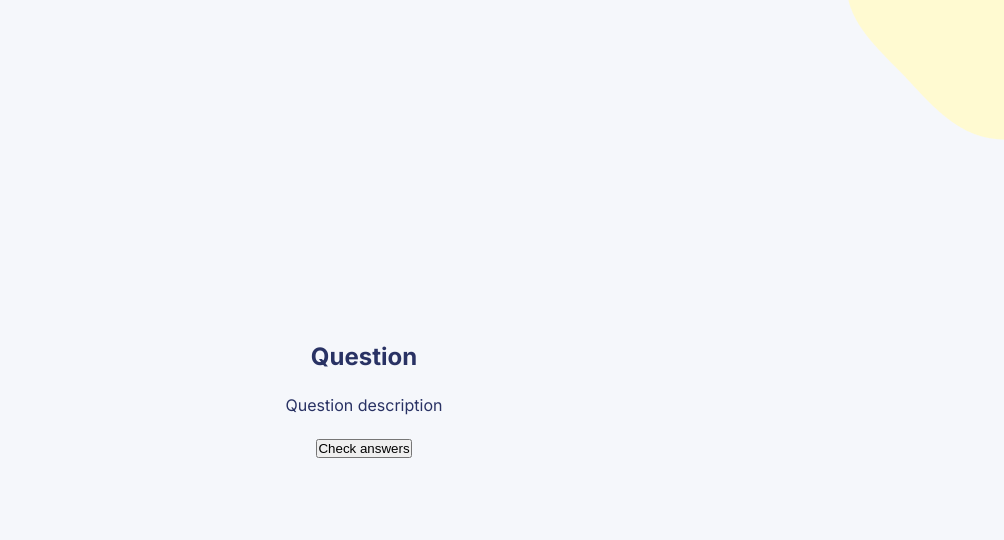
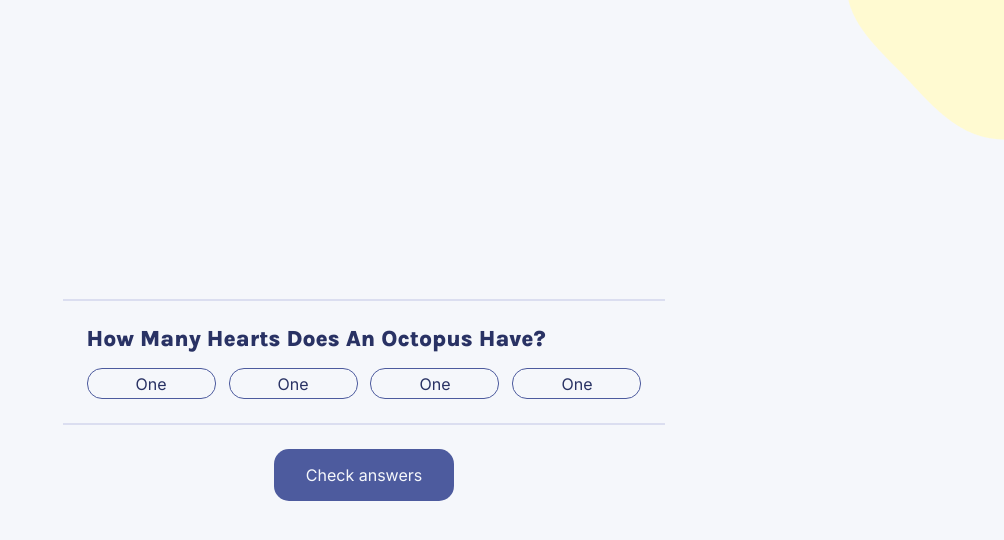
Before and after one commit to Liene31/react-quizzical, a React (Vite) app: page / in a window 1280 px wide. Both pictures are taken after a click on the button "Start quiz". Shown: the top 540 px of the page, without its empty margins (276-1280 px from the left). Built offline with nearby package versions, Linux system fonts and the light colour scheme.

Commit message:
add question page

```diff
--- a/src/App.jsx
+++ b/src/App.jsx
@@ -21,6 +21,7 @@ function App() {
           <button onClick={startGame}>Start quiz</button>
         </section>
       )}
+
       {switchPage && <GamePlay />}
     </main>
   );
--- a/src/GamePlay.jsx
+++ b/src/GamePlay.jsx
@@ -1,8 +1,27 @@
 export const GamePlay = () => {
   return (
     <section className="game-play">
-      <h2>Question</h2>
-      <p>Question description</p>
+      <div className="question-container">
+        <h2>How Many Hearts Does An Octopus Have?</h2>
+        <form>
+          <div className="answers">
+            <input type="radio" id="one" name="one" value="one" checked />
+            <label for="one">One</label>
+          </div>
+          <div className="answers">
+            <input type="radio" id="one" name="one" value="one" checked />
+            <label for="one">One</label>
+          </div>
+          <div className="answers">
+            <input type="radio" id="one" name="one" value="one" checked />
+            <label for="one">One</label>
+          </div>
+          <div className="answers">
+            <input type="radio" id="one" name="one" value="one" checked />
+            <label for="one">One</label>
+          </div>
+        </form>
+      </div>
       <button>Check answers</button>
     </section>
   );
--- a/src/index.css
+++ b/src/index.css
@@ -5,6 +5,7 @@
 }
 
 main {
+  position: relative;
   display: flex;
   flex-direction: column;
   justify-content: center;
@@ -15,10 +16,21 @@ main {
   background-image: url(../src/assets/blobs-yellow.png);
   background-repeat: no-repeat;
   background-position: right top;
-  /* background-image: url(../src/assets/blobs-purple.png); */
 }
 
-section {
+button {
+  background-color: #4d5b9e;
+  color: #f5f7fb;
+  border: none;
+  border-radius: 15px;
+  font-size: 1rem;
+  font-family: inherit;
+  cursor: pointer;
+}
+
+/* START PAGE */
+
+section.start-page {
   display: flex;
   flex-direction: column;
   align-items: center;
@@ -37,14 +49,58 @@ section.start-page p {
 }
 
 section.start-page button {
-  background-color: #4d5b9e;
-  color: #f5f7fb;
-  border: none;
+  padding: 1rem 3.8rem;
+}
+
+/* GAME PLAY */
+
+section.game-play {
+  display: flex;
+  flex-direction: column;
+  align-items: center;
+  gap: 1.5rem;
+}
+
+section.game-play .question-container {
+  display: flex;
+  flex-direction: column;
+  gap: 1rem;
+  border-top: 2px solid #dbdef0;
+  border-bottom: 2px solid #dbdef0;
+  padding: 1.5rem;
+}
+
+section.game-play h2 {
+  font-family: "Karla", sans-serif;
+  font-size: 1.4rem;
+  font-weight: 800;
+}
+
+section.game-play form {
+  display: flex;
+  gap: 0.81rem;
+}
+
+section.game-play input[type="radio"] {
+  appearance: none;
+}
+
+section.game-play label {
+  display: inline-block;
+  padding: 0.3rem 3rem;
+  font-size: 1rem;
+  color: #293264;
+  border: 1px solid #4d5b9e;
   border-radius: 15px;
-  font-size: 1rem;
-  font-family: inherit;
-  padding: 1rem 3.8rem;
   cursor: pointer;
+}
+
+section.game-play label:hover {
+  background-color: #d6dbf5;
+}
+
+section.game-play button {
+  padding: 1rem 2rem;
 }
 
 /* font-family: "Karla", sans-serif;
@@ -56,5 +112,3 @@ section.start-page button {
   font-optical-sizing: auto;
   font-weight: <weight>100-900;
   font-style: normal; */
-
-/* 193 52 */
```
